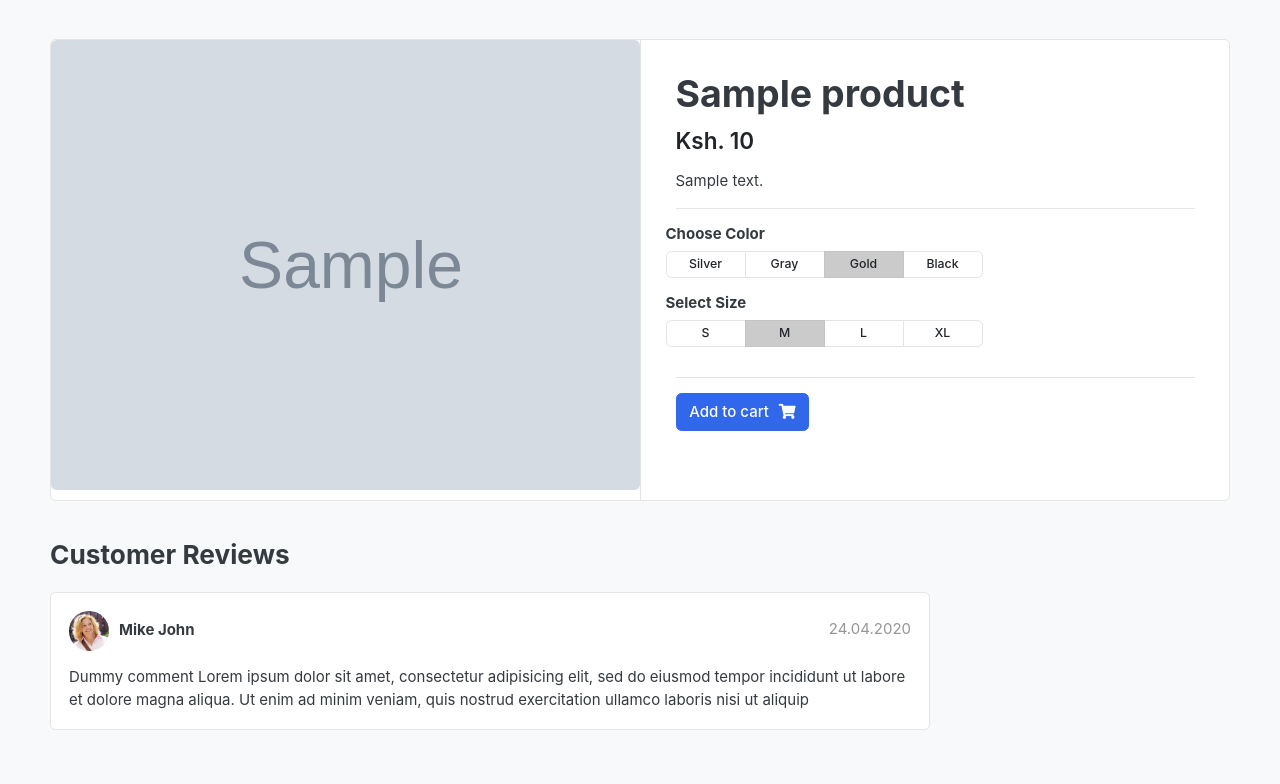
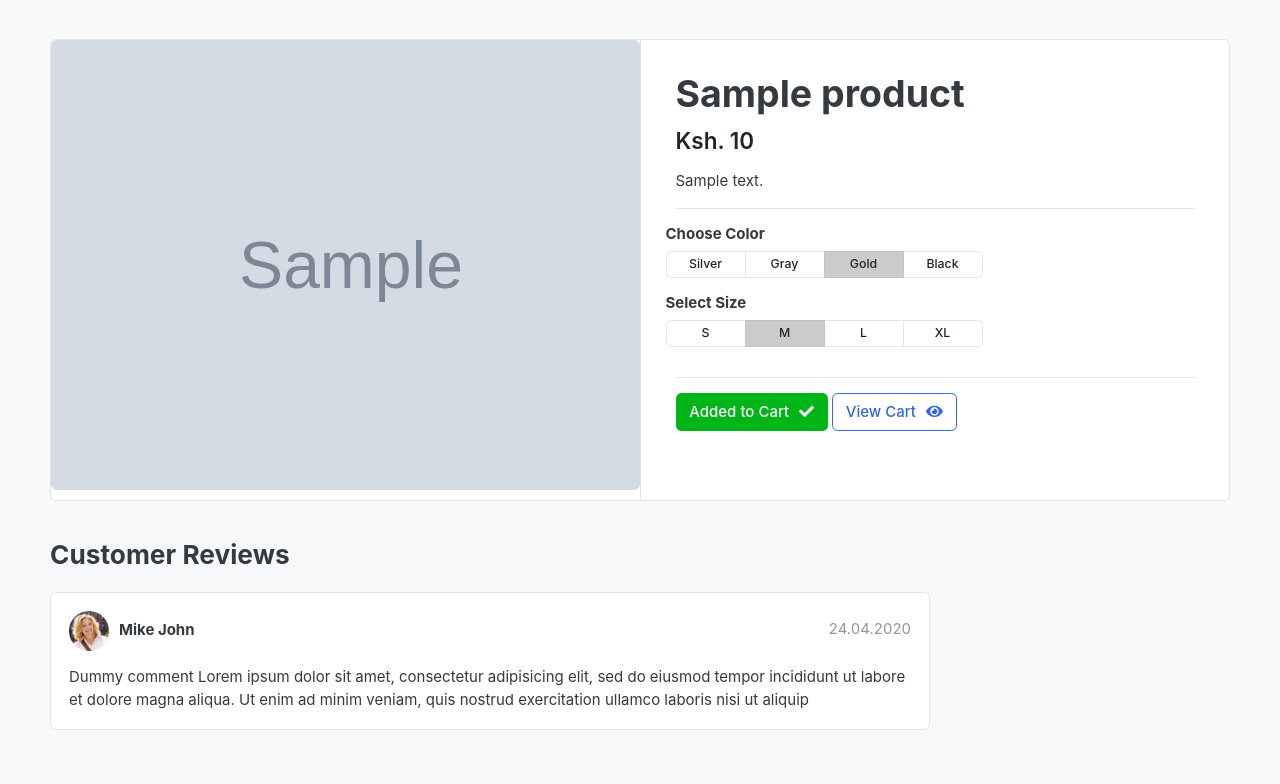
Before and after one commit to Denis-Mwanzia/Mwananchi_Estore, a Django app: template templates/store/product_detail.html in a window 1280 px wide. Shown: the part 119-903 px from the top of the page. Run offline with Django 3.2, Linux system fonts and the light colour scheme; the template is opened without the code that fills it: values that come from a table or form of the project are taken from there, others are empty; tables that the repository leaves empty hold one stand-in row (values such as "Sample post"); grey boxes marked "Sample" are stand-in pictures; some libraries are stand-ins or nearby versions; some web fonts are replaced.

Commit message:
added in_cart function which checks whether the product is already in cart

```diff
--- a/templates/includes/navbar.html
+++ b/templates/includes/navbar.html
@@ -100,7 +100,7 @@
                 <a href="./register.html"> Register</a>
               </div>
             </div>
-            <a href="./cart.html" class="widget-header pl-3 ml-3">
+            <a href="{% url 'cart'  %}" class="widget-header pl-3 ml-3">
               <div class="icon icon-sm rounded-circle border">
                 <i class="fa fa-shopping-cart"></i>
               </div>
--- a/templates/store/product_detail.html
+++ b/templates/store/product_detail.html
@@ -74,14 +74,23 @@
             <hr />
             {% if single_product.stock <= 0 %}
             <h5 class="text-danger">Out of stock</h5>
+            {% else %} {% if in_cart %}
+            <a href="#" class="btn btn-success"
+              ><span class="text">Added to Cart</span
+              ><i class="fas fa-check"></i
+            ></a>
+            <a href="{% url 'cart'  %}" class="btn btn-outline-primary"
+              ><span class="text">View Cart</span
+              ><i class="fas fa-eye"></i
+            ></a>
             {% else %}
             <a
               href="{% url 'add_cart' single_product.id %}"
               class="btn btn-primary"
-              ><span class="text">Add to cart</span
+              ><span class="text">Add to Cart</span
               ><i class="fas fa-shopping-cart"></i
             ></a>
-            {% endif %}
+            {% endif %} {% endif %}
           </article>
           <!-- product-info-aside .// -->
         </main>
--- a/templates/store/store.html
+++ b/templates/store/store.html
@@ -161,7 +161,7 @@
                   </div>
                   <!-- price-wrap.// -->
                 </div>
-                <a href="#" class="btn btn-block btn-primary">Add to Cart </a>
+                <a href="{% url 'add_cart' product.id %}" class="btn btn-block btn-primary">Add to Cart </a>
               </figcaption>
             </figure>
           </div>
```
Also changed, not shown: store/views.py (+15 -4 lines), templates/store/cart.html (+9 -2 lines).
